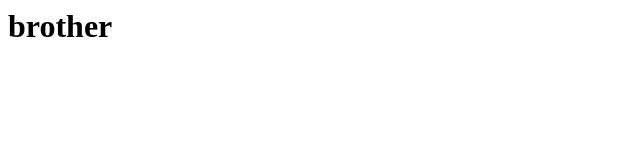
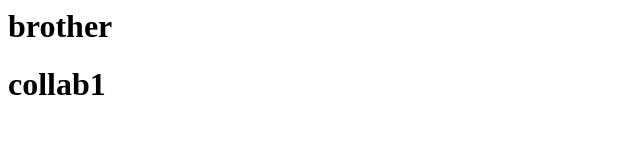
Before and after one commit to HamzaFanidi/test1, a plain HTML site: page index.html in a window 1280 px wide. Shown: the whole page, without its empty margins (0-640 px from the left). Drawn offline with Linux system fonts and the light colour scheme.

Commit message:
modifcollab1

```diff
--- a/index.html
+++ b/index.html
@@ -1 +1,2 @@
 <h1>brother</h1>
+<h1>collab1</h1>
```
